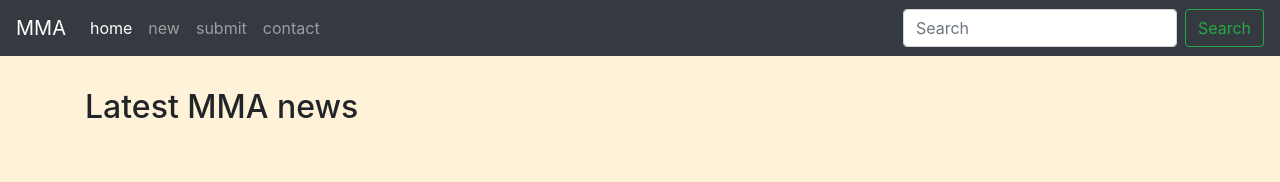
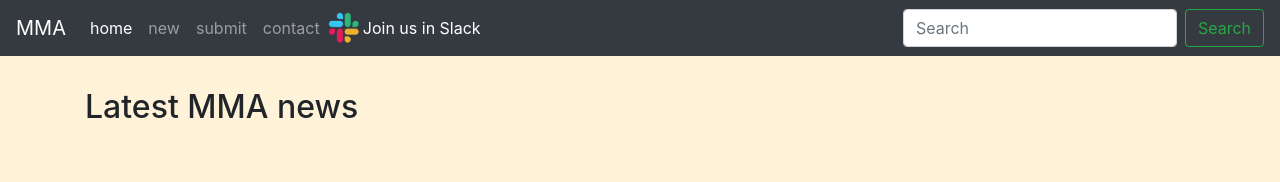
Before and after one commit to 8ivek/sample-frontend, a website: page index.html in a window 1280 px wide. Shown: the top 182 px of the page. Drawn offline with nearby package versions, Linux system fonts and the light colour scheme.

Commit message:
Slack icon was added.

```diff
--- a/assets/css/custom.css
+++ b/assets/css/custom.css
@@ -26,3 +26,14 @@ a.mma_news_title {
 a {
     color: #000000;
 }
+
+.navbar-expand-lg .navbar-nav .nav-link.slack, li.nav-item a.slack {
+    background-image:url('../../assets/icons/slack-icon.png');
+    background-repeat: no-repeat;
+    background-size: 2em 2em;
+    background-position: left center;
+    align-items: center;
+    justify-content: center;
+    color: white;
+    padding-left:2.2em;
+}
--- a/index.html
+++ b/index.html
@@ -55,6 +55,9 @@
                 </li>
                 <li class="nav-item">
                     <a class="nav-link" href="#">contact</a>
+                </li>
+                <li class="nav-item">
+                    <a class="nav-link slack" href="https://join.slack.com/t/mmafy/shared_invite/enQtNzI4NjQ0MjkzMzY3LWJhYTQxZWFjMzQ5NWMzNThiNDc4ODdkYzE4NTQ2OTVkM2Q2NzNjNTY4YWU4MDkwYWM2NTJkZTUyMmU0YzQ1YzI">Join us in Slack</a>
                 </li>
             </ul>
             <form class="form-inline my-2 my-lg-0">
```
Also changed, not shown: assets/icons/slack-icon.png (added).
